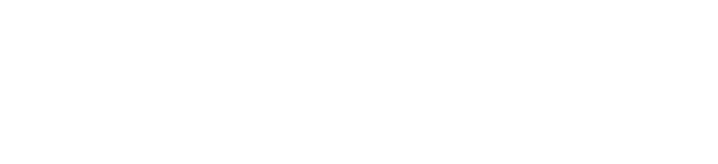
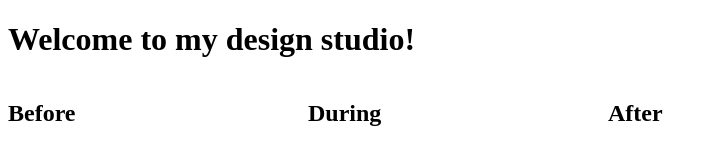
Before and after one commit to BradyDiamond/interior-design, a plain HTML site: page index.html in a window 1280 px wide. Shown: the whole page, without its empty margins (0-718 px from the left). Drawn offline with Linux system fonts and the light colour scheme.

Commit message:
add styles and columns
Co-authored-by: jarretjeter <jarretjeter@yahoo.com>
Co-authored-by: Brady Diamond <BradyDiamond@users.noreply.github.com>

```diff
--- a/css/styles.css
+++ b/css/styles.css
@@ -0,0 +1,4 @@
+.column {
+  width: 300px;
+  float: left;
+}
--- a/index.html
+++ b/index.html
@@ -5,5 +5,15 @@
   <title>Interior Design</title>
 </head>
 <body>
+  <h1>Welcome to my design studio!</h1>
+  <div class="column">
+  <h2>Before</h2>
+  </div>
+  <div class="column">
+  <h2>During</h2>
+  </div>
+  <div class="column">
+  <h2>After</h2>
+  </div>
 </body>
 </html>
```
